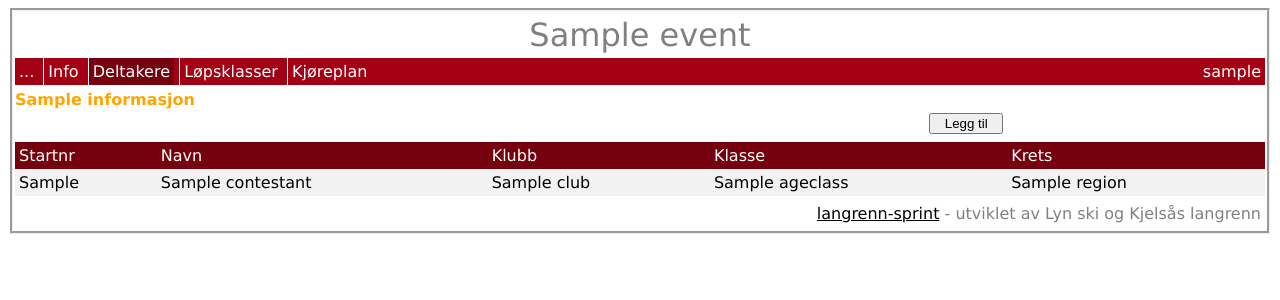
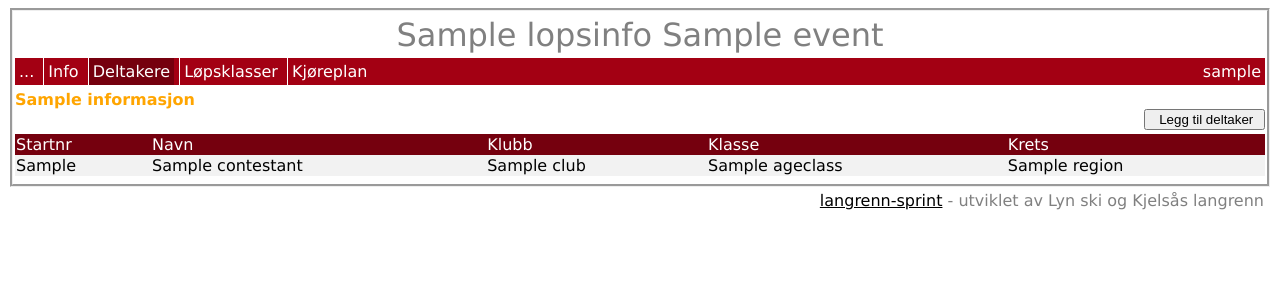
Before and after one commit to langrenn-sprint/event-service-gui, a Python web app: template src/event_service_gui/templates/contestants.html in a window 1280 px wide. Shown: the top 300 px of the page. Run offline with Jinja, Linux system fonts and the light colour scheme; the template is opened without the code that fills it: most values are stand-ins (such as "Sample title", 1, 10 or a date in 2020).

Commit message:
Gui clean-up

```diff
--- a/src/event_service_gui/templates/adm_base.html
+++ b/src/event_service_gui/templates/adm_base.html
@@ -16,14 +16,23 @@
     <div class="w3-row-padding">
     {% block titlecontainer %}{% endblock %}
       <div id=spacer></div>
-      <div class="w3-container" id=adminpagetitle>{{ event.name }}</div>
+      <div class="w3-container" id=adminpagetitle>
+        {% block titlemain %}{% endblock %} {{ event.name }}
+      </div>
       <div id=spacer></div>
       <div class="w3-container">
         <ul>
           <li class=dropdown>
             <a href=javascript:void(0) class=dropbtn>...</a>
             <div class=dropdown-content>
+              {% if eventid == "" %}
                 <a href="/">Hovedside</a>
+              {% else %}
+                <a href="/events?eventid={{ eventid }}">Hovedside</a>
+                <a href="/contestants?eventid={{ eventid }}">Deltakere</a>
+                <a href="/raceclasses?eventid={{ eventid }}">Løpsklasser</a>
+                <a href="/schedules?eventid={{ eventid }}">Kjøreplan</a>
+              {% endif %}
             </div>
           </li>
           {% block menuitems %}{% endblock %}
@@ -44,10 +53,13 @@
     <div id=spacer></div>
     <div class="w3-container" id=info>{{ informasjon }}</div>
     {% block content %}{% endblock %}
-      <div class="w3-container" id=footeradmin>
+    <div id=spacer></div>
+  </div>
+  <div class="w3-row-padding">
+    <div class="w3-quart-empty"></div>
+    <div class="w3-half-empty" id=footeradmin>
         <a href="https://github.com/langrenn-sprint">langrenn-sprint</a> - utviklet av Lyn ski og Kjelsås langrenn
     </div>
-      <div id=spacer></div>
   </div>
   </body>
 </html>
--- a/src/event_service_gui/templates/contestants.html
+++ b/src/event_service_gui/templates/contestants.html
@@ -53,16 +53,14 @@
       </table>
     </form>
     {% else %}
-    <table cellpadding=4>
-      <tr>
-        <td colspan=4 align=right>
-          <form action=/contestants method=get>
-            <input type="hidden" name=eventid value="{{ eventid }}">
-            <input type="submit" name=new value="  Legg til  ">
-          </form>
-        </td>
-      </tr>
-      <tr id=spacer></tr>
+    <div align=right>
+      <form action=/contestants method=get>
+        <input type="hidden" name=eventid value="{{ eventid }}">
+        <input type="submit" name=new value="  Legg til deltaker ">
+      </form>
+    </div>
+    <div id=spacer></div>
+    <table>
       <tr id=headerblue>
         <td>Startnr</td>
         <td>Navn</td>
```
Also changed, not shown: src/event_service_gui/templates/events.html (+7 -12 lines), src/event_service_gui/templates/index.html (+8 -10 lines), 1 other file. Lines whose indentation alone changed are shown as unchanged.
